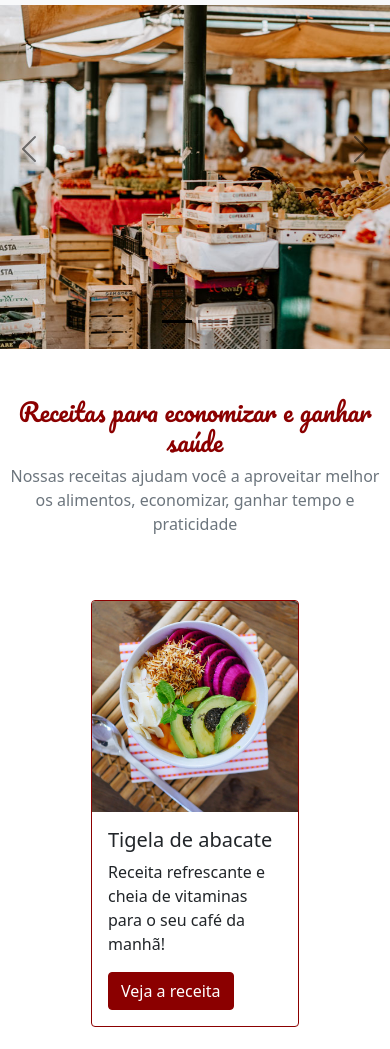
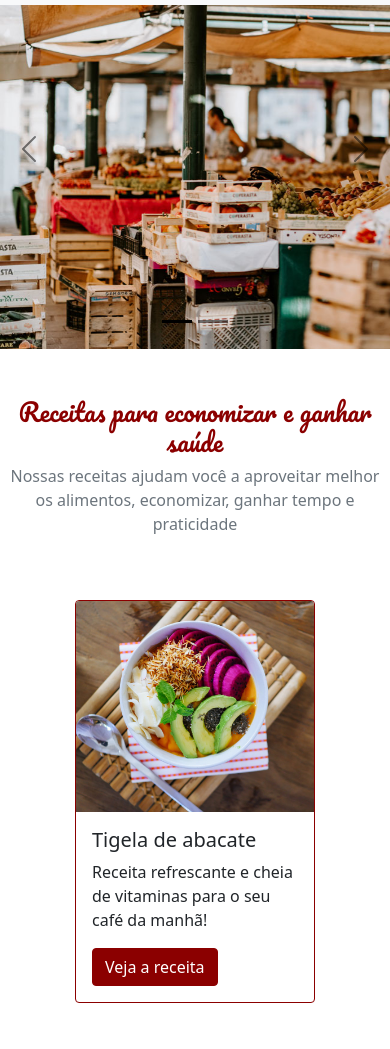
Before and after one commit to viniciusvinny233/fruta-fruto, a plain HTML site: page index.html in a window 390 px wide. Shown: the part 51-1100 px from the top of the page. Drawn offline with nearby package versions, Linux system fonts and the light colour scheme.

Commit message:
Update style.css

```diff
--- a/src/style.css
+++ b/src/style.css
@@ -117,7 +117,7 @@ h1 {
 
     .tamanho-card {
 
-        width: 13rem;
+        width: 15rem;
 
     }
 
```
